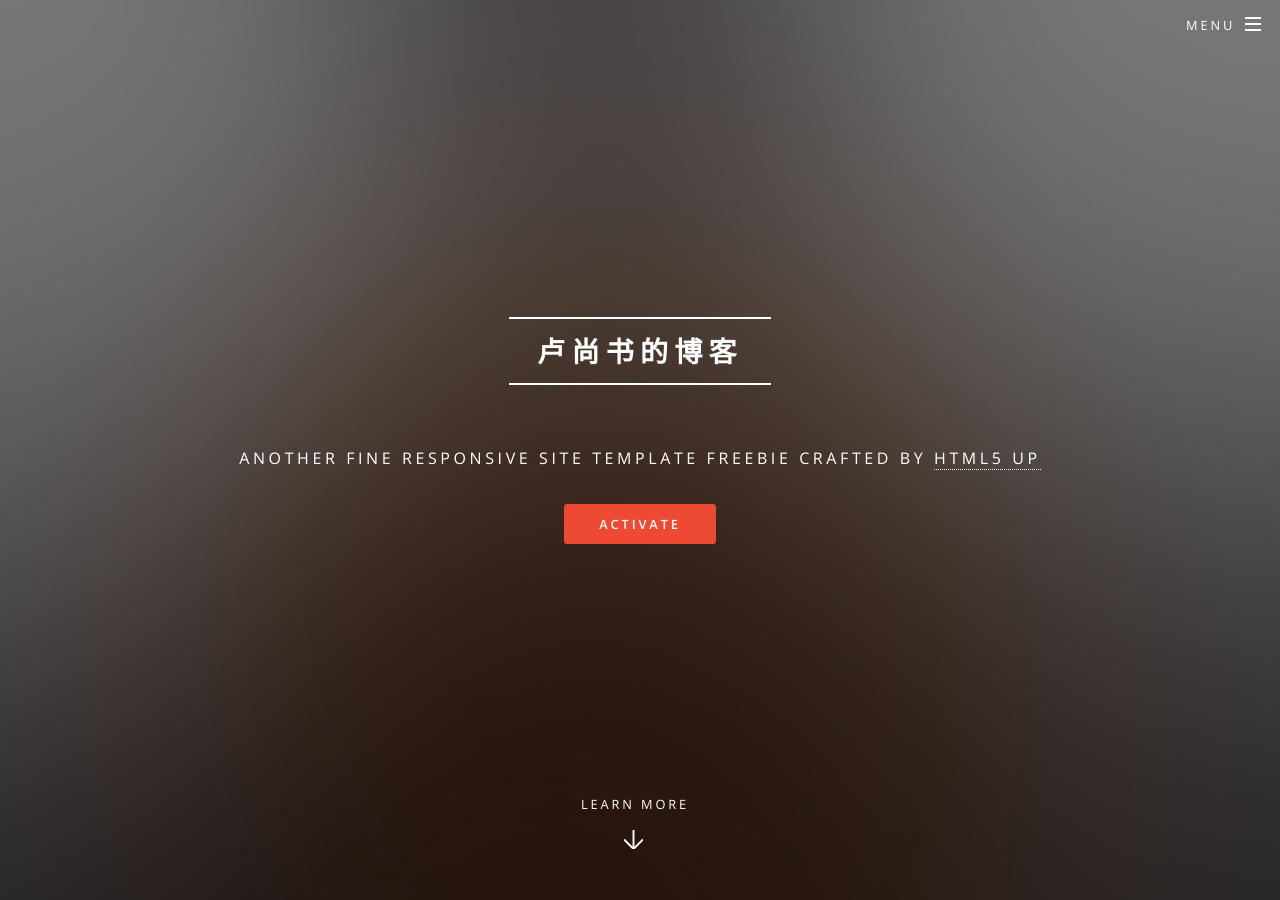
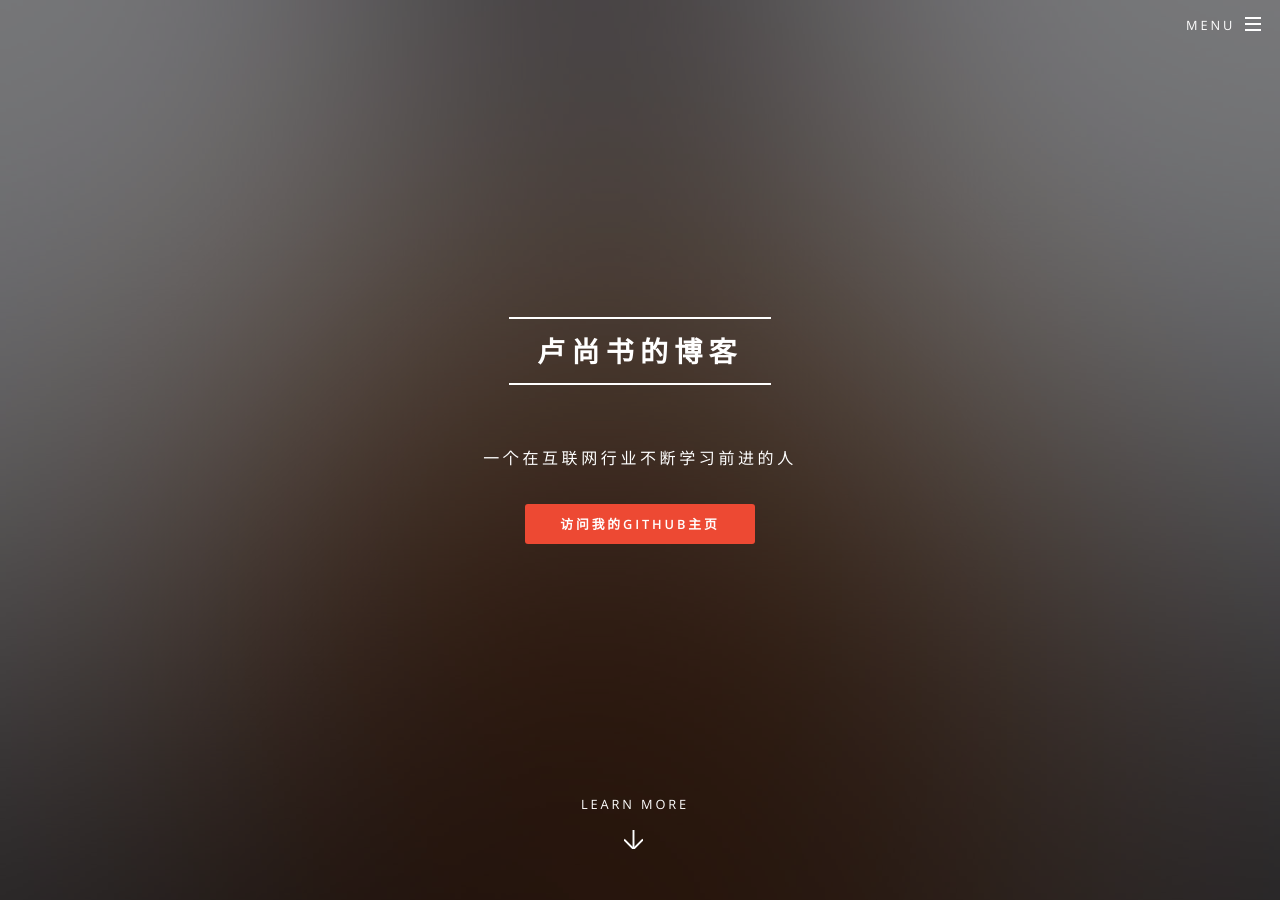
Before and after one commit to lushangshu/lushangshu.github.io, a Jekyll site: the page built from index.html, in a window 1280 px wide and 900 px high. Built offline with Jekyll 4.4.1, drawn with Linux system fonts in a browser that asks for light colours; some of the changed text lies outside the part shown.

Commit message:
little update

```diff
--- a/_config.yml
+++ b/_config.yml
@@ -4,14 +4,13 @@
 # Site settings
 title: 卢尚书的博客
 description: |
-  Another fine responsive
-  site template freebie
-  crafted by [HTML5 UP](http://html5up.net)
-owner: Your Name # or company name
+  一个在互联网行业不断学习前进的人
+#crafted by [HTML5 UP](http://html5up.net)
+owner: 卢尚书 # or company name
 first_published: 2016 # if migrating another site, the year of your first publish
-email: your-email@domain.com
+email: zhugeislss@hotmail.com
 baseurl: "" # the subpath of your site, e.g. /blog
-url: "http://yourdomain.com" # the base hostname & protocol for your site
+url: "http://lushangshu.github.io" # the base hostname & protocol for your site
 social:
   twitter: https://twitter.com/<username>
   github: https://github.com/<username>
--- a/index.html
+++ b/index.html
@@ -7,7 +7,7 @@ layout: landing
 							<h2>{{ site.title }}</h2>
 							<p>{{ site.description | markdownify }}</p>
 							<ul class="actions">
-								<li><a href="#" class="button special">Activate</a></li>
+								<li><a href="lushangshu.github.io" class="button special">访问我的github主页</a></li>
 							</ul>
 						</div>
 						<a href="#one" class="more scrolly">Learn More</a>
```
